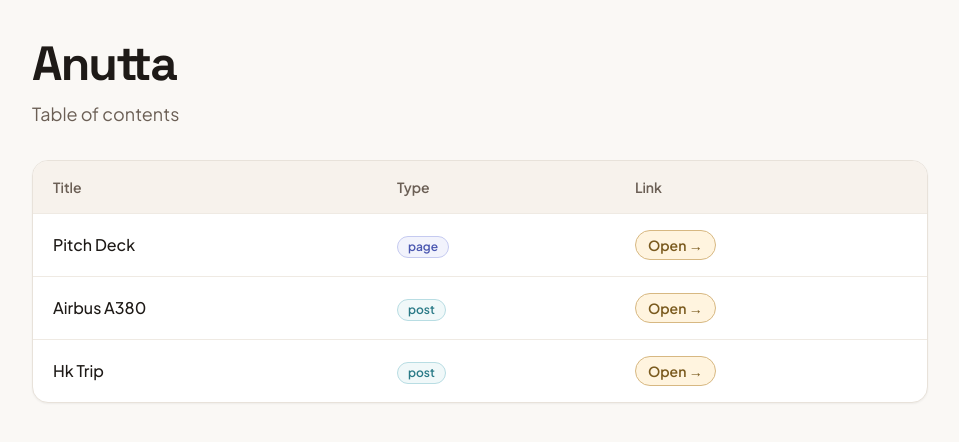
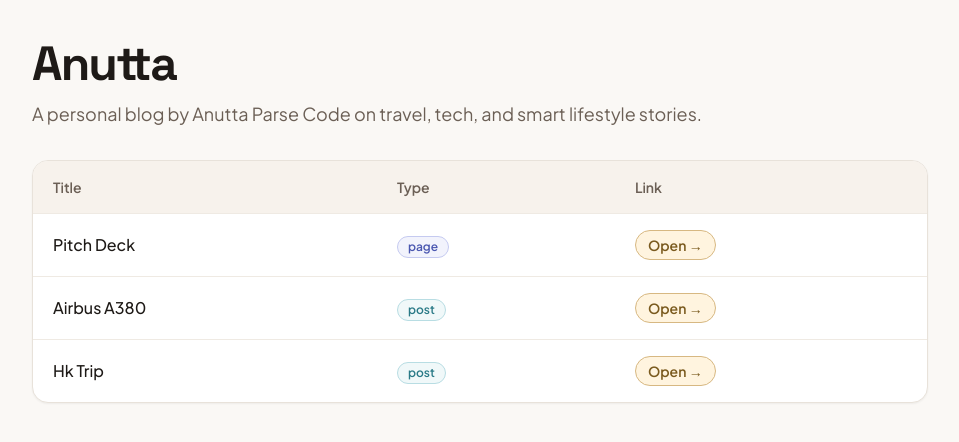
Before and after one commit to kowito/kowito.com, a Next.js app: page /anutta in a window 1280 px wide. Shown: the top 442 px of the page, without its empty margins (160-1119 px from the left). Built offline with nearby package versions, Linux system fonts and the light colour scheme.

Commit message:
update content

```diff
--- a/app/anutta/layout.tsx
+++ b/app/anutta/layout.tsx
@@ -2,7 +2,7 @@ import type { Metadata } from "next"
 
 export const metadata: Metadata = {
   title: "Anutta Parse Code",
-  description: "Private presentation.",
+  description: "A personal blog by Anutta Parse Code on travel, tech, and smart lifestyle stories.",
   robots: {
     index: false,
     follow: false,
--- a/app/anutta/page.tsx
+++ b/app/anutta/page.tsx
@@ -47,7 +47,7 @@ export default function AnuttaPage() {
     <main className="min-h-[100dvh] bg-[#FAF8F5] px-6 py-10 md:px-10">
       <div className="mx-auto w-full max-w-4xl">
         <h1 className="font-display text-3xl font-bold text-[#1E1A17] md:text-5xl">Anutta</h1>
-        <p className="mt-3 text-base text-[#6B5F55] md:text-lg">Table of contents</p>
+        <p className="mt-3 text-base text-[#6B5F55] md:text-lg">A personal blog by Anutta Parse Code on travel, tech, and smart lifestyle stories.</p>
 
         <div className="mt-8 overflow-hidden rounded-2xl border border-[#E8E2DA] bg-white shadow-sm">
           <table className="w-full table-auto text-left">
```
Also changed, not shown: 1 other file (tests, documents, lock files or other folders).
